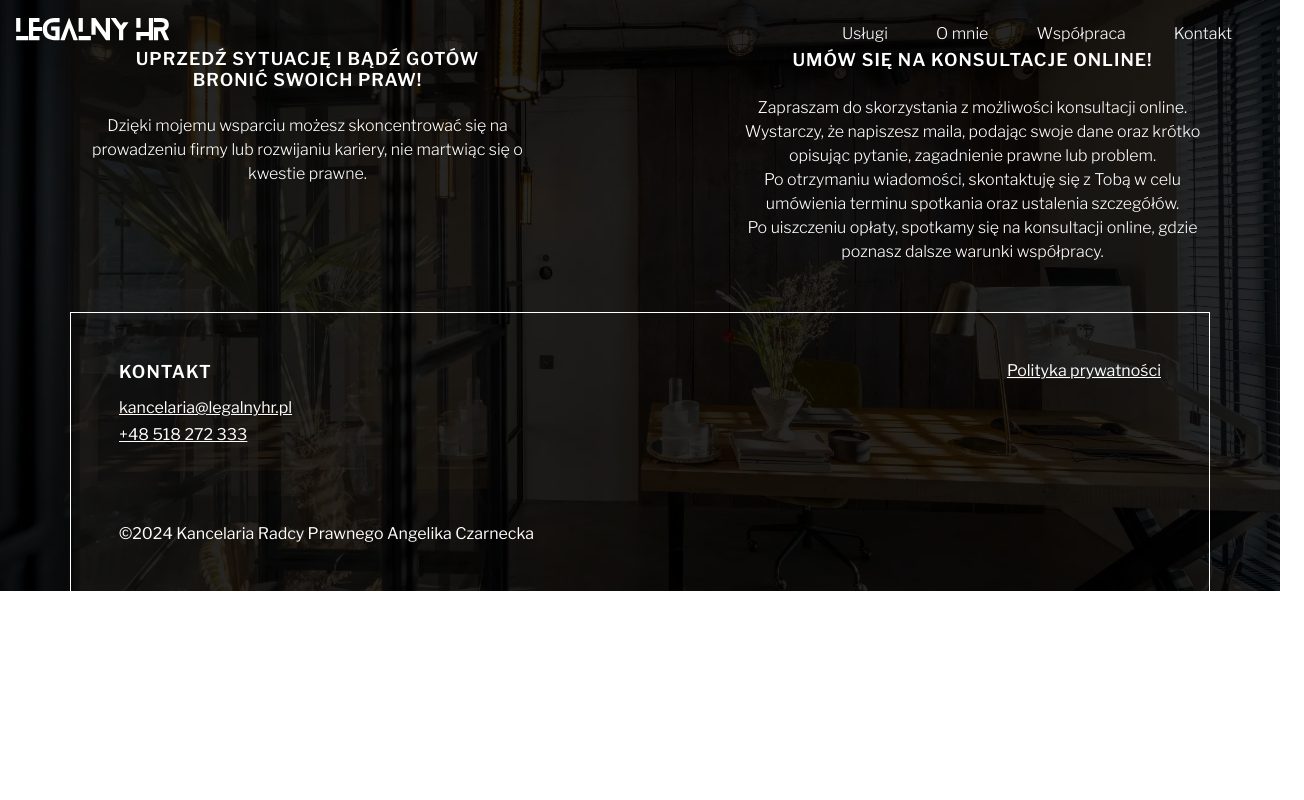
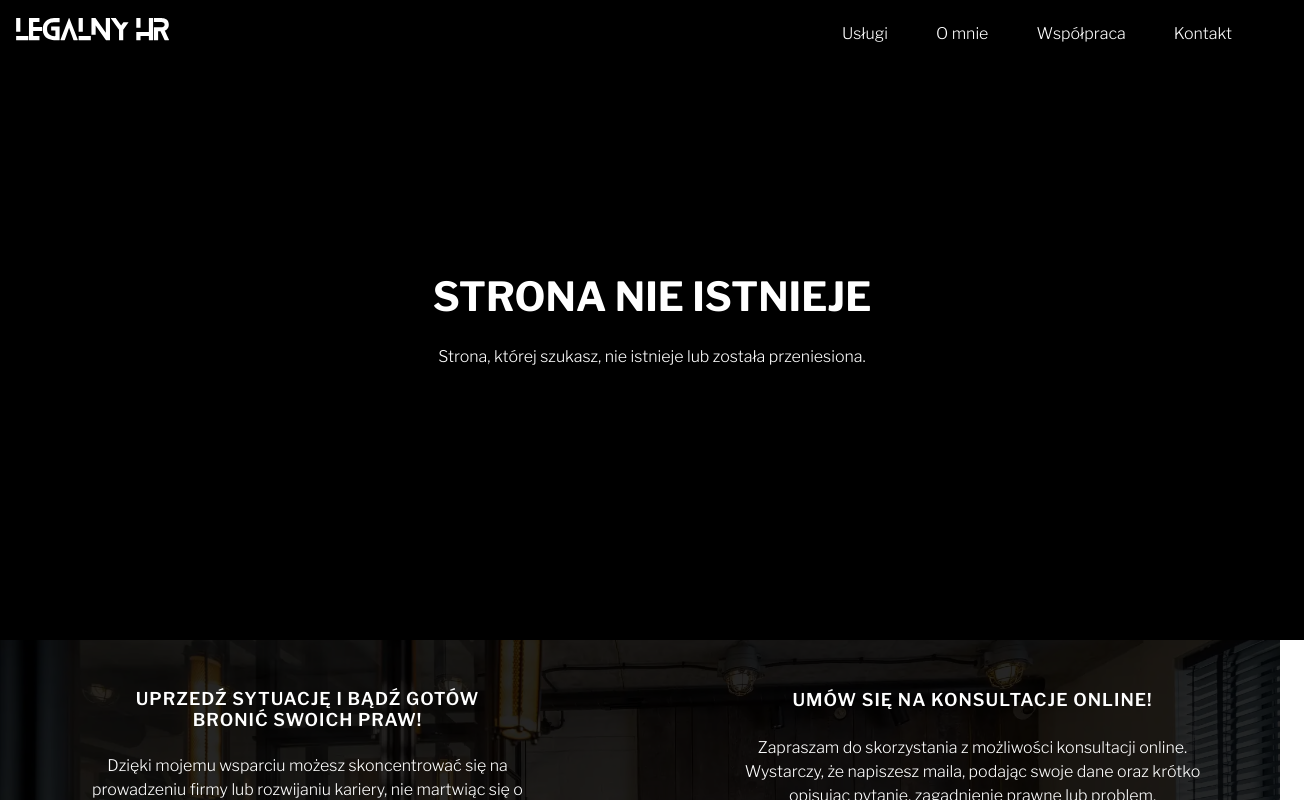
Before and after one commit to simonalorenc/legalny-hr, an Angular app: page /home/1 in a window 1280 px wide. Before the commit this address led to /. Shown: the top 800 px of the page, 1304 px wide, since content can reach past the window. Built offline with nearby package versions, Linux system fonts and the light colour scheme.

Commit message:
Add page not found

```diff
--- a/src/app/app-routes.enum.ts
+++ b/src/app/app-routes.enum.ts
@@ -1,6 +1,7 @@
 export enum AppRoutes {
   Main = '',
   PrivacyPolicy = 'polityka-prywatnosci',
+
 }
 
 export enum AppSections {
--- a/src/app/app.routes.ts
+++ b/src/app/app.routes.ts
@@ -7,8 +7,10 @@ import { OfferComponent } from './offer/offer.component';
 import { AppRoutes } from './app-routes.enum';
 import { PrivacyPolicyComponent } from './privacy-policy/privacy-policy.component';
 import { MainPageComponent } from './main-page/main-page.component';
+import { PageNotFoundComponent } from './page-not-found/page-not-found.component';
 
 export const routes: Routes = [
   { path: AppRoutes.Main, component: MainPageComponent },
   { path: AppRoutes.PrivacyPolicy, component: PrivacyPolicyComponent },
+  { path: '**', component: PageNotFoundComponent },
 ];
--- a/src/app/header/header.component.ts
+++ b/src/app/header/header.component.ts
@@ -54,6 +54,21 @@ export class HeaderComponent {
     });
   }
 
+  @HostListener('window: scroll', ['$event'])
+  private onScroll(event: Event): void {
+    if (!this.isCollapsed) return;
+    if (!this.isScrollAnimation) return;
+    this.isTransparent = this.isTransparentScrollOffset();
+  }
+
+  @HostListener('window:resize', ['$event'])
+  private onResize(event: Event): void {
+    this.checkScreenWidth();
+    if (window.innerWidth > 992 && !this.isCollapsed) {
+      this.toggleCollapse();
+    }
+  }
+
   private handleScrollEvent(event: Scroll) {
     if (event.anchor) {
       setTimeout(() => {
@@ -73,21 +88,6 @@ export class HeaderComponent {
     );
     this.isScrollAnimation = !isPrivacyPolicyComponent;
     this.isTransparent = !isPrivacyPolicyComponent;
-  }
-
-  @HostListener('window: scroll', ['$event'])
-  private onScroll(event: Event): void {
-    if (!this.isCollapsed) return;
-    if (!this.isScrollAnimation) return;
-    this.isTransparent = this.isTransparentScrollOffset();
-  }
-
-  @HostListener('window:resize', ['$event'])
-  private onResize(event: Event): void {
-    this.checkScreenWidth();
-    if (window.innerWidth > 992 && !this.isCollapsed) {
-      this.toggleCollapse();
-    }
   }
 
   private checkScreenWidth(): void {
--- /dev/null
+++ b/src/app/page-not-found/page-not-found.component.html
@@ -0,0 +1,6 @@
+<div class="container-fluid">
+    <div class="container d-flex flex-column justify-content-center align-items-center">
+        <div class="title-large">Strona nie istnieje</div>
+        <div class="pt-4 caption">Strona, której szukasz, nie istnieje lub została przeniesiona.</div>
+    </div>
+</div>
--- /dev/null
+++ b/src/app/page-not-found/page-not-found.component.scss
@@ -0,0 +1,10 @@
+@use "../../styles/global" as global;
+
+.container-fluid {
+    background-color: black;
+    color: white;
+}
+
+.container {
+    height: 80vh;
+}
```
Also changed, not shown: src/app/page-not-found/page-not-found.component.ts (added, +12 -0 lines), 1 other file (tests, documents, lock files or other folders).
